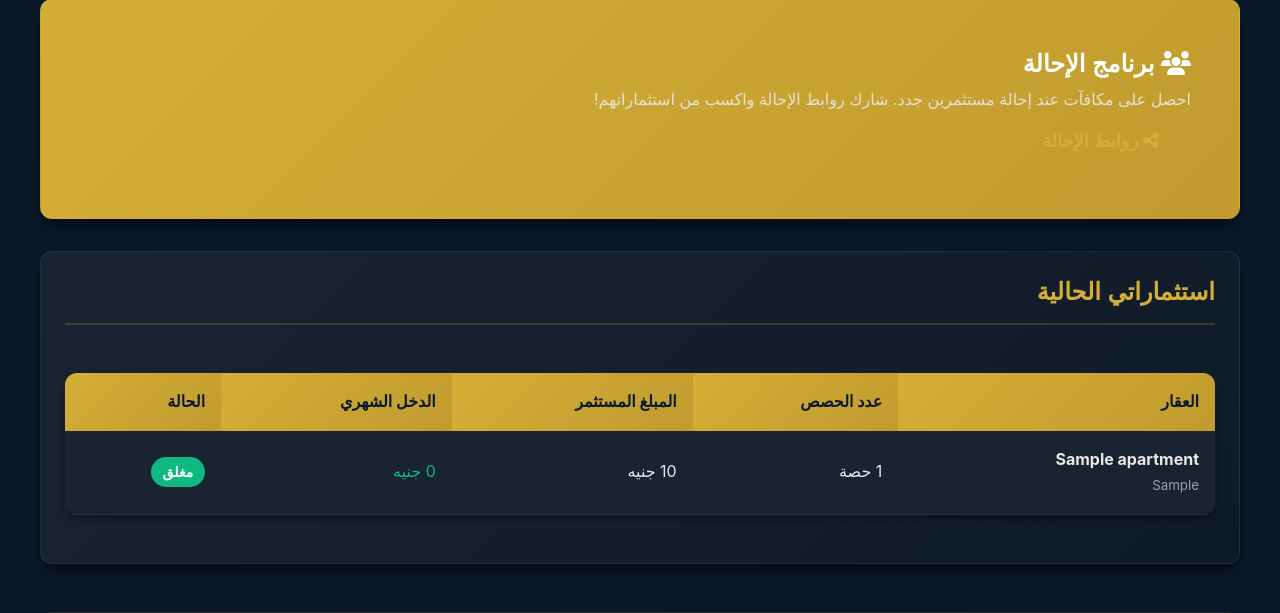
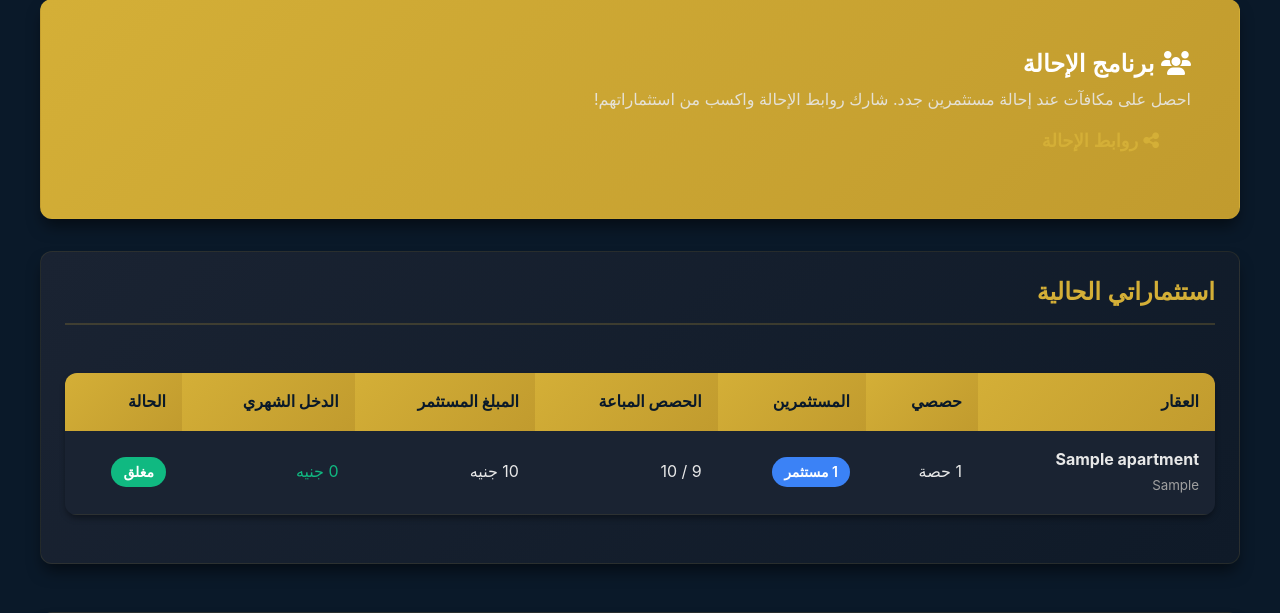
Before and after one commit to ibrahimfakhrey/ipi, a Flask app: page /user/dashboard in a window 1280 px wide. Shown: the part 550-1163 px from the top of the page. Run offline with Flask 3, Linux system fonts and the light colour scheme; a user stored in the database is signed in; tables that the repository leaves empty hold one stand-in row (values such as "Sample post"); some libraries are stand-ins or nearby versions.

Commit message:
Add real share counts and investor numbers across all pages
- Fixed admin approval to create Share records and update shares_available
- Updated dashboard to show real investor counts and shares sold
- Updated landing page to display investor counts per apartment
- Updated market page to display investor counts per apartment
- Added investors_count and shares_sold to dashboard investment data
- Show shares_available in format: X / total_shares format

```diff
--- a/app/routes/user_views.py
+++ b/app/routes/user_views.py
@@ -62,7 +62,9 @@ def dashboard():
                 'apartment': apartment,
                 'shares_count': 0,
                 'total_invested': 0,
-                'monthly_income': 0
+                'monthly_income': 0,
+                'investors_count': apartment.investors_count,  # Real investor count
+                'shares_sold': apartment.total_shares - apartment.shares_available  # Real shares sold
             }
         investments[apt_id]['shares_count'] += 1
         investments[apt_id]['total_invested'] += share.share_price
--- a/app/templates/user/dashboard.html
+++ b/app/templates/user/dashboard.html
@@ -108,7 +108,9 @@
                         <thead>
                             <tr>
                                 <th>العقار</th>
-                                <th>عدد الحصص</th>
+                                <th>حصصي</th>
+                                <th>المستثمرين</th>
+                                <th>الحصص المباعة</th>
                                 <th>المبلغ المستثمر</th>
                                 <th>الدخل الشهري</th>
                                 <th>الحالة</th>
@@ -122,6 +124,8 @@
                                     <small class="text-muted">{{ investment.apartment.location }}</small>
                                 </td>
                                 <td>{{ investment.shares_count }} حصة</td>
+                                <td><span class="badge badge-info">{{ investment.investors_count }} مستثمر</span></td>
+                                <td>{{ investment.shares_sold }} / {{ investment.apartment.total_shares }}</td>
                                 <td>{{ "{:,.0f}".format(investment.total_invested) }} جنيه</td>
                                 <td class="text-success">{{ "{:,.0f}".format(investment.monthly_income) }} جنيه</td>
                                 <td><span class="badge badge-{{ 'success' if investment.apartment.is_closed else 'warning' }}">
--- a/app/templates/user/landing.html
+++ b/app/templates/user/landing.html
@@ -166,7 +166,11 @@
                         </div>
                         <div class="detail-item">
                             <span class="detail-label">الحصص المتاحة</span>
-                            <span class="detail-value">{{ apartment.shares_available }}</span>
+                            <span class="detail-value">{{ apartment.shares_available }} / {{ apartment.total_shares }}</span>
+                        </div>
+                        <div class="detail-item">
+                            <span class="detail-label">المستثمرين</span>
+                            <span class="detail-value">{{ apartment.investors_count }}</span>
                         </div>
                         <div class="detail-item">
                             <span class="detail-label">الإيجار الشهري</span>
--- a/app/templates/user/market.html
+++ b/app/templates/user/market.html
@@ -88,7 +88,11 @@
                             </div>
                             <div class="detail-item">
                                 <span class="detail-label">الحصص المتاحة</span>
-                                <span class="detail-value">{{ apartment.shares_available }}</span>
+                                <span class="detail-value">{{ apartment.shares_available }} / {{ apartment.total_shares }}</span>
+                            </div>
+                            <div class="detail-item">
+                                <span class="detail-label">المستثمرين</span>
+                                <span class="detail-value">{{ apartment.investors_count }}</span>
                             </div>
                             <div class="detail-item">
                                 <span class="detail-label">الإيجار الشهري</span>
```
Also changed, not shown: app/routes/admin.py (+17 -1 lines).
